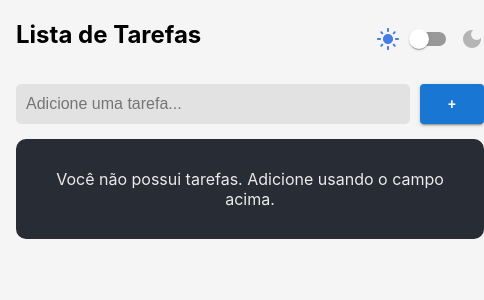
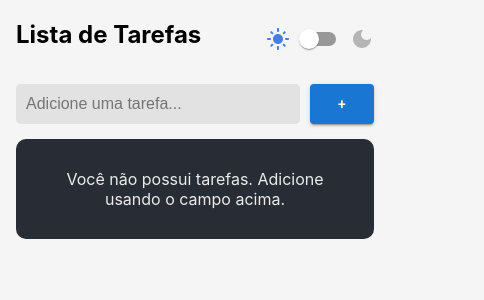
Before and after one commit to hermannhahn/lista-de-tarefas, a React (Create React App) app: page / in a window 390 px wide. Shown: the top 300 px of the page, 484 px wide, since content can reach past the window. Built offline with nearby package versions, Linux system fonts and the light colour scheme.

Commit message:
titles fixed for mobile

```diff
--- a/src/components/App.jsx
+++ b/src/components/App.jsx
@@ -27,7 +27,7 @@ const App = () => {
 	return (
 		<>
 			<Container maxWidth='sm'>
-				<div className='app'>
+				<div className='container'>
 					<Header darkmode={darkmode} handleMode={handleMode} />
 					<Tasks />
 				</div>
--- a/src/components/Task.jsx
+++ b/src/components/Task.jsx
@@ -60,10 +60,22 @@ const Task = ({
 	drag(drop(ref));
 	const opacity = isDragging ? 0 : 1;
 	const cursor = isDragging ? 'grabbing' : 'grab';
+	const titleWidth = () => {
+		const taskdiv = document.getElementsByClassName('task-div');
+		if (taskdiv[0] && taskdiv[0].offsetWidth) {
+			if (taskdiv[0].offsetWidth >= 500) {
+				return 42;
+			}
+			if (taskdiv[0].offsetWidth > 300 && taskdiv[0].offsetWidth < 500) {
+				return 23;
+			}
+		}
+		return 15;
+	};
 
 	const rTitle = () => {
-		const shortTitle = title.slice(0, 33);
-		if (title.length > 33) {
+		const shortTitle = title.slice(0, titleWidth());
+		if (title.length > titleWidth()) {
 			return shortTitle + ' ...';
 		} else {
 			return title;
--- a/src/components/Tasks.jsx
+++ b/src/components/Tasks.jsx
@@ -87,12 +87,10 @@ const Tasks = () => {
 	);
 	return (
 		<>
-			<div className='container'>
-				<AddTask addTask={addTask} />
-				<div className='tasks-container'>
-					<NoTasks total={tasks.length} />
-					{tasks.map((task, i) => renderTask(task, i))}
-				</div>
+			<AddTask addTask={addTask} />
+			<div className='tasks-container'>
+				<NoTasks total={tasks.length} />
+				{tasks.map((task, i) => renderTask(task, i))}
 			</div>
 		</>
 	);
--- a/src/styles/App.css
+++ b/src/styles/App.css
@@ -1,3 +1,3 @@
-.app {
-	width: 468px;
+.container {
+	min-width: 300px;
 }
--- a/src/styles/Tasks.css
+++ b/src/styles/Tasks.css
@@ -1,7 +1,3 @@
-.container {
-	min-width: 300px;
-}
-
 .tasks-container {
 	background-color: #282c34;
 	border-radius: 10px;
```
